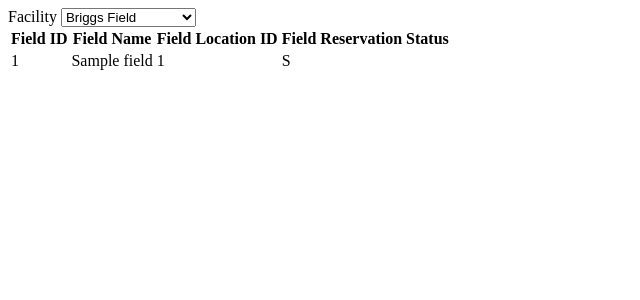
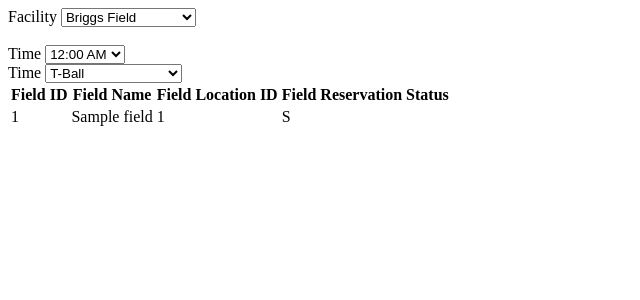
Before and after one commit to MaytrixMatt/hanover-park-permits, a PHP site: page /timeCheck.php in a window 1280 px wide. Shown: the top 300 px of the page, without its empty margins (0-640 px from the left). Run offline with PHP 8.4, Linux system fonts and the light colour scheme; tables that the repository leaves empty hold one stand-in row (values such as "Sample post").

Commit message:
added time lists

```diff
--- a/web/timeCheck.php
+++ b/web/timeCheck.php
@@ -15,7 +15,7 @@
             <th>Field ID</th>
             <th>Field Name</th>
             <th>Field Location ID</th>
-            <th>Field Reservation Status</th>
+            <th id ="status">Field Reservation Status</th>
         </tr>
     </thead>
     <tbody>
@@ -49,7 +49,57 @@
             <option value="5">Amos Gallant Field</option>
             <option value="6">B. Everett Hall</option>
         </select>
-    </div>
+        </div>
+        <br>
+        <div id = "timeList">
+            <label for="priority" class="time-form-label">Time</label>
+            <select id="time" name="priority">
+                <option value="0">12:00 AM</option>
+                <option value="1">1:00 AM</option>
+                <option value="2">2:00 AM</option>
+                <option value="3">3:00 AM</option>
+                <option value="4">4:00 AM</option>
+                <option value="5">5:00 AM</option>
+                <option value="6">6:00 AM</option>
+                <option value="7">7:00 AM</option>
+                <option value="8">8:00 AM</option>
+                <option value="9">9:00 AM</option>
+                <option value="10">10:00 AM</option>
+                <option value="11">11:00 AM</option>
+                <option value="12">12:00 PM</option>
+                <option value="13">1:00 PM</option>
+                <option value="14">2:00 PM</option>
+                <option value="15">2:00 PM</option>
+                <option value="16">4:00 PM</option>
+                <option value="17">5:00 PM</option>
+                <option value="18">6:00 PM</option>
+                <option value="19">7:00 PM</option>
+                <option value="20">8:00 PM</option>
+                <option value="21">9:00 PM</option>
+                <option value="22">10:00 PM</option>
+                <option value="23">11:00 PM</option>
+            </select>
+        </div>
+        <div id = "fieldList">
+            <label for="priority" class="field-form-label">Time</label>
+            <select id="field" name="priority">
+                <option value="1">T-Ball</option>
+                <option value="2">Full-size Baseball</option>
+                <option value="3">Little League</option>
+                <option value="4">Softball</option>
+                <option value="5">Lacrosse</option>
+                <option value="6">Soccer</option>
+                <option value="7">Basketball</option>
+                <option value="8">Multi-Use Soccer</option>
+                <option value="9">Multi-Use Lacrosse</option>
+                <option value="10">Multi-Use Other</option>
+                <option value="11">Pavilion</option>
+                <option value="12">Kitchen & Pavilion</option>
+                <option value="13">Football</option>
+                <option value="14">Street Hockey Rink</option>
+                <option value="15">Other</option>
+            </select>
+        </div>
     </tbody>
     </table>
 </body>
```
